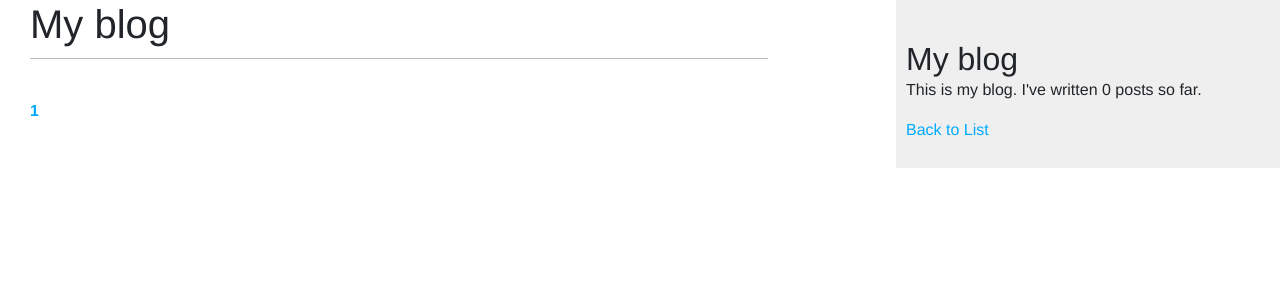
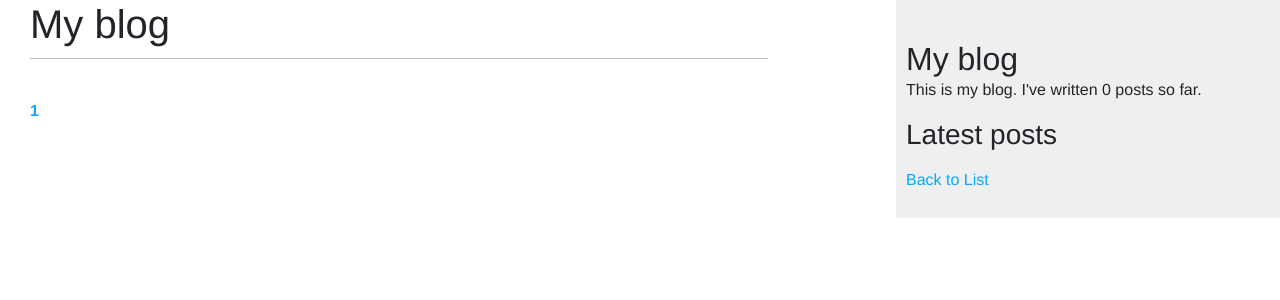
Before and after one commit to likelion-backend-6th/DjangoProject_KimJunYoung, a Django app: page /blog/ in a window 1280 px wide. Shown: the top 300 px of the page. Run offline with Django 4.2, Linux system fonts and the light colour scheme; data that the repository does not hold is empty; some libraries are stand-ins or nearby versions.

Commit message:
[add]사이드바에 최신글 추가

```diff
--- a/blog/templatetags/blog_tags.py
+++ b/blog/templatetags/blog_tags.py
@@ -8,3 +8,9 @@ register = template.Library()
 @register.simple_tag
 def total_posts():
 	return Post.published.count()
+
+
+@register.inclusion_tag('blog/post/latest_posts.html')
+def show_latest_posts(count=5):
+	latest_posts = Post.published.order_by('-created')[:count]
+	return {'latest_posts': latest_posts}
--- a/templates/blog/base.html
+++ b/templates/blog/base.html
@@ -18,6 +18,10 @@
         This is my blog.
         I've written {% total_posts %} posts so far.
     </p>
+
+    <h3>Latest posts</h3>
+    {% show_latest_posts 3 %}
+
     <p>
         <a href="{% url 'blog:post_list' %}">Back to List</a>
     </p>
--- /dev/null
+++ b/templates/blog/post/latest_posts.html
@@ -0,0 +1,7 @@
+<ul>
+    {% for latest_post in latest_posts %}
+        <li>
+            <a href="{{ latest_post.get_absolute_url }}">{{ latest_post.title }}</a>
+        </li>
+    {% endfor %}
+</ul>
```
